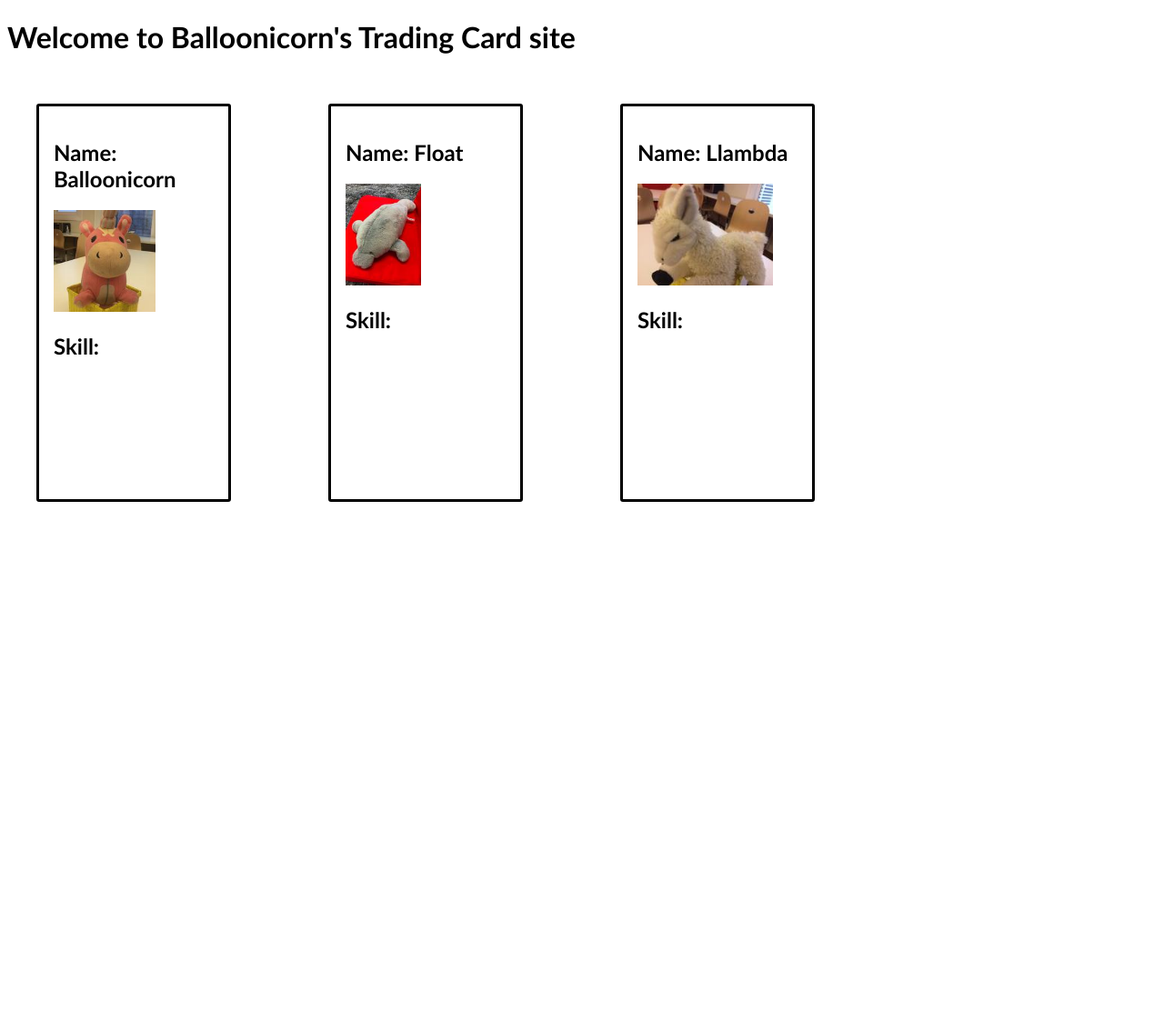
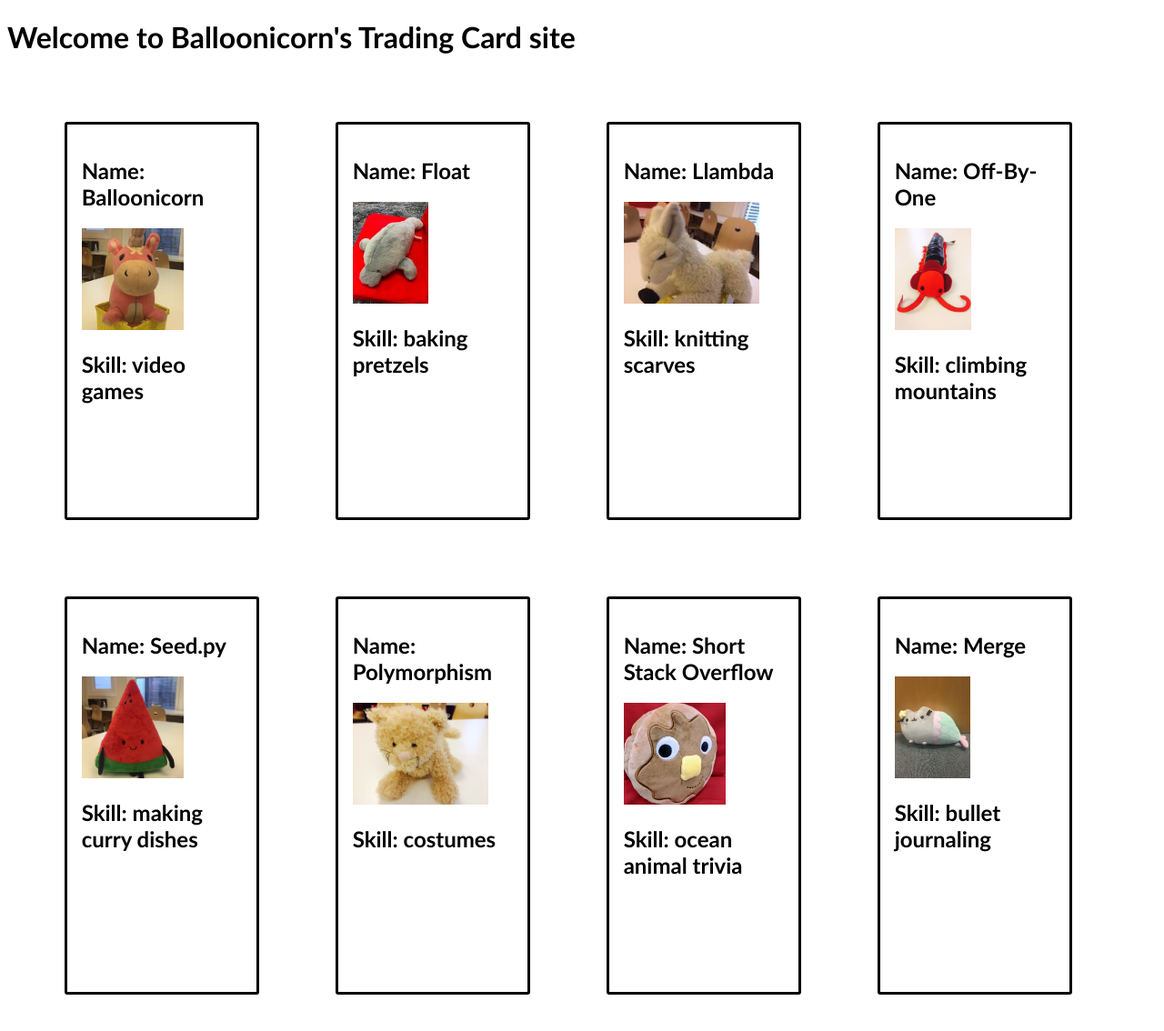
Before and after one commit to mellodynguyen/react-trading-cards, a Flask app: page /cards in a window 1280 px wide. Shown: the whole page at 91% size. Before the commit the page ends 552 px from the top, so only its background shows below. Run offline with Flask 2, Linux system fonts and the light colour scheme; some libraries are stand-ins or nearby versions.

Commit message:
added TradingCardContainer

```diff
--- a/static/js/tradingCard.jsx
+++ b/static/js/tradingCard.jsx
@@ -2,33 +2,118 @@
 
 const tradingCardData = [
   {
-    name: 'Balloonicorn',
-    skill: 'video games',
-    imgUrl: '/static/img/balloonicorn.jpg',
+    name: "Balloonicorn",
+    skill: "video games",
+    imgUrl: "/static/img/balloonicorn.jpg",
+    cardId: 1,
+  },
+  {
+    name: "Float",
+    skill: "baking pretzels",
+    imgUrl: "/static/img/float.jpg",
+    cardId: 2,
+  },
+  {
+    name: "Llambda",
+    skill: "knitting scarves",
+    imgUrl: "/static/img/llambda.jpg",
+    cardId: 3,
+  },
+  {
+    name: "Off-By-One",
+    skill: "climbing mountains",
+    imgUrl: "/static/img/off-by-one.jpeg",
+    cardId: 4,
+  },
+  {
+    name: "Seed.py",
+    skill: "making curry dishes",
+    imgUrl: "/static/img/seedpy.jpeg",
+    cardId: 5,
+  },
+  {
+    name: "Polymorphism",
+    skill: "costumes",
+    imgUrl: "/static/img/polymorphism.jpeg",
+    cardId: 6,
+  },
+  {
+    name: "Short Stack Overflow",
+    skill: "ocean animal trivia",
+    imgUrl: "/static/img/shortstack-overflow.jpeg",
+    cardId: 7,
+  },
+  {
+    name: "Merge",
+    skill: "bullet journaling",
+    imgUrl: "/static/img/merge.png",
+    cardId: 8,
   },
 ];
 
+
+// define TradingCard component
+   // render one trading card
 function TradingCard(props) {
   return (
     <div className="card">
       <h2>Name: {props.name}</h2>
       <img src={props.imgUrl} alt="profile" />
-      <h2>Skill: </h2>
+      <h2>Skill: {props.skill}</h2>
     </div>
   );
 }
 
-ReactDOM.render(
-  <TradingCard name="Balloonicorn" skill="video games" imgUrl="/static/img/balloonicorn.jpg" />,
-  document.querySelector('#balloonicorn'),
-);
+// ReactDOM.render(
+//   <TradingCard name="Balloonicorn" skill="video games" imgUrl="/static/img/balloonicorn.jpg" />,
+//   document.querySelector('#balloonicorn'),
+// );
 
-ReactDOM.render(
-  <TradingCard name="Float" skill="baking pretzels" imgUrl="/static/img/float.jpg" />,
-  document.querySelector('#float'),
-);
+// ReactDOM.render(
+//   <TradingCard name="Float" skill="baking pretzels" imgUrl="/static/img/float.jpg" />,
+//   document.querySelector('#float'),
+// );
 
-ReactDOM.render(
-  <TradingCard name="Llambda" skill="knitting scarves" imgUrl="/static/img/llambda.jpg" />,
-  document.querySelector('#llambda'),
-);
+// ReactDOM.render(
+//   <TradingCard name="Llambda" skill="knitting scarves" imgUrl="/static/img/llambda.jpg" />,
+//   document.querySelector('#llambda'),
+// );
+
+// ReactDOM.render(
+//   <TradingCard name="Merge" skill="being a big baller" imgUrl="/static/img/merge.png" />,
+//   document.querySelector('#Merge')
+// );
+
+// ReactDOM.render(
+//   <TradingCard name="Polymorphism" skill="ditto" imgUrl="/static/img/polymorphism.jpeg" />,
+//   document.querySelector('#Polymorphism')
+// );
+
+// define TradingCardContainer component
+function TradingCardContainer() {
+  const tradingCards = [];
+  // loop over each data point
+  // for loop to the render function that loops over the trading card data
+  for (const currentCard of tradingCardData) {
+    tradingCards.push(
+      <TradingCard
+        name={currentCard.name}
+        skill={currentCard.skill}
+        imgUrl={currentCard.imgUrl}
+    />
+    );
+  }
+    // and make a TradingCard component
+    // return all those TradingCard's we made
+  return (
+    <React.Fragment>
+      {tradingCards}
+    </React.Fragment>
+
+  );
+}
+
+ReactDOM.render(<TradingCardContainer />, document.querySelector("#all-cards"));
+
+// mount just ONE thing onto the page:
+// one TradingCardContainer component
--- a/templates/cards.html
+++ b/templates/cards.html
@@ -17,6 +17,15 @@
 
   <!-- Mount Llambda's card on to this element. -->
   <div id="llambda"></div>
+
+  <!-- Mount Merge's card on to this element -->
+  <div id="Merge"></div>
+
+  <!-- Mount polymorphism's card on to this element -->
+  <div id="Polymorphism"></div>
+
+  <!-- Mounts new cards -->
+  <div id="all-cards" class="grid"></div>
 </div>
 
 {% endblock %}
```
